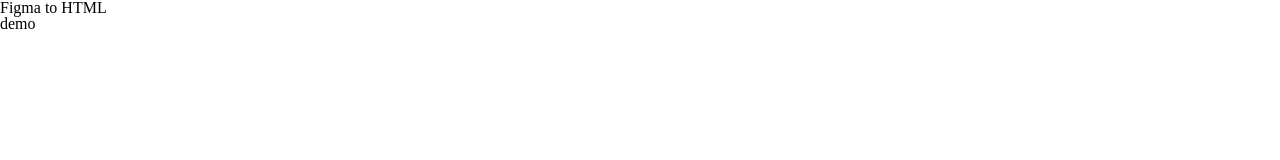
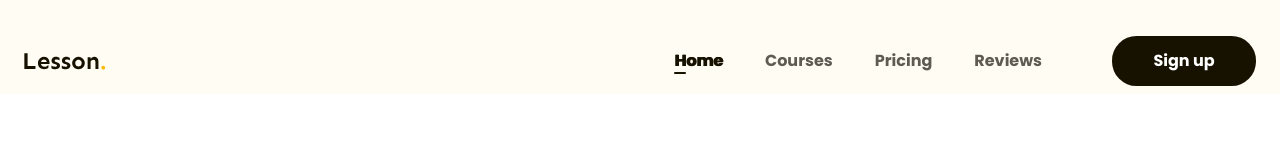
Before and after one commit to Luoi-dessign/FIgma-1, a plain HTML site: page index.html in a window 1280 px wide. Shown: the top 160 px of the page. Drawn offline with Linux system fonts and the light colour scheme.

Commit message:
P3: Header

```diff
--- a/assets/css/style.css
+++ b/assets/css/style.css
@@ -1,11 +1,93 @@
-*{
-    box-sizing: border-box;
+* {
+  box-sizing: border-box;
 }
-html{
-    font-size: 62.5%;
+html {
+  font-size: 62.5%;
 }
 
 /* khôi phục lại cỡ chữ mặc định cho rem  */
-body{
-    font-size: 1.6rem;
+body {
+  font-size: 1.6rem;
+  font-family: "Poppins", sans-serif;
 }
+
+.btn {
+  display: inline-block;
+  min-width: 118px;
+  padding: 0px 16px;
+  line-height: 50px;
+  color: #fff;
+  text-align: center;
+  font-size: 1.6rem;
+  font-weight: 600;
+  border-radius: 24.5px;
+  background: #171100;
+}
+
+/* commom */
+a {
+  /* xoá gạch chân  */
+  text-decoration: none;
+}
+.main-content {
+  width: 1170px;
+  min-width: calc(100% - 48px);
+  margin-left: auto;
+  margin-right: auto;
+}
+/* Header */
+.header {
+  background: #fffcf4;
+}
+
+.header.fixed {
+  position: sticky;
+  top: -28px;
+}
+.header .Hbody {
+  display: flex;
+  align-items: center;
+  padding: 36px 0 8px;
+}
+
+.nav {
+  margin-left: auto;
+}
+.nav ul {
+  display: flex;
+}
+
+.nav a {
+  position: relative;
+  color: #5f5b53;
+  font-family: Poppins;
+  font-size: 1.6rem;
+  /* background-color: blue; */
+  padding: 8px 21px;
+}
+.nav li.active a,
+.nav a:hover {
+  color: #171100;
+  /* font-weight: 600; */
+  text-shadow: 1px 0 0 currentColor;
+}
+
+.nav li.active a::after {
+  position: absolute;
+  left: 21px;
+  bottom: 6px;
+  display: block;
+  content: "";
+  width: 12px;
+  height: 2px;
+  border-radius: 1px;
+  background: #171100;
+  background-color: #171100;
+}
+
+.header .btn-sign-up {
+  min-width: 144px;
+}
+.header .action {
+  margin-left: 49px;
+}
--- a/index.html
+++ b/index.html
@@ -1,18 +1,46 @@
 <!DOCTYPE html>
 <html lang="en">
-<head>
-    <meta charset="UTF-8">
-    <meta name="viewport" content="width=device-width, initial-scale=1.0">
+  <head>
+    <meta charset="UTF-8" />
+    <meta name="viewport" content="width=device-width, initial-scale=1.0" />
     <!-- reset.css -->
-     <link rel="stylesheet" href="./assets/css/reset.css">
-
-     <!-- styles -->
-    <link rel="stylesheet" href="./assets/css/style.css">
+    <link rel="stylesheet" href="./assets/css/reset.css" />
+    <!-- embed font  -->
+    <link rel="preconnect" href="https://fonts.googleapis.com" />
+    <link rel="preconnect" href="https://fonts.gstatic.com" crossorigin />
+    <link
+      href="https://fonts.googleapis.com/css2?family=Poppins:wght@700&family=Sen:wght@400..800&display=swap"
+      rel="stylesheet"
+    />
+    <!-- styles -->
+    <link rel="stylesheet" href="./assets/css/style.css" />
 
     <title>Figma sang HTML</title>
-</head>
-<body>
-    <h1>Figma to HTML</h1>
-    <h2>demo</h2>
-</body>
+  </head>
+  <body style="height: 10000px">
+    <!-- header  -->
+    <header class="header fixed">
+      <div class="main-content">
+        <div class="Hbody">
+          <!-- logo -->
+          <img src="./assets/img/Logo.svg" alt="Lesson." class="logo" />
+          <!-- nav -->
+          <!-- .nav.nav>ul>li*4>a{Home} -->
+          <div class="nav nav">
+            <ul>
+              <li class="active"><a href="!#">Home</a></li>
+              <li><a href="!#">Courses</a></li>
+              <li><a href="!#">Pricing</a></li>
+              <li><a href="!#">Reviews</a></li>
+            </ul>
+          </div>
+          <!-- btn action -->
+          <!-- .action>a.btn{Sign Up} -->
+          <div class="action">
+            <a href="!#" class="btn btn-sign-up">Sign up </a>
+          </div>
+        </div>
+      </div>
+    </header>
+  </body>
 </html>
```
Also changed, not shown: assets/img/Logo.svg (added).
